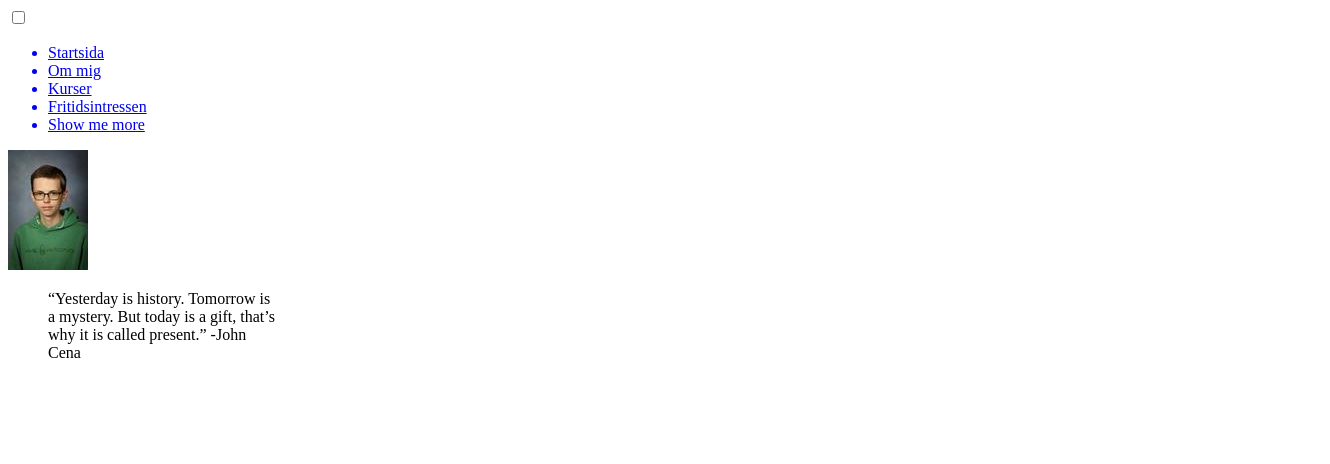
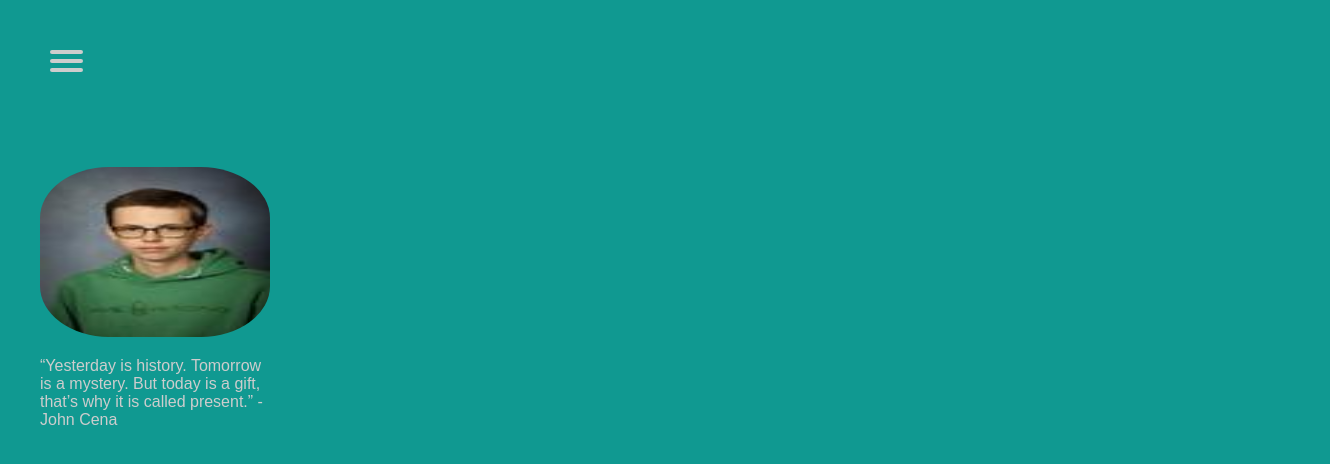
Before and after one commit to PhilipBranting/My-CV, a plain HTML site: page index.html in a window 1280 px wide. Shown: the whole page, 1330 px wide, since content can reach past the window. Drawn offline with Linux system fonts and the light colour scheme.

Commit message:
fixa med namn igen

```diff
--- a/index.html
+++ b/index.html
@@ -6,7 +6,7 @@
     <meta name="viewport" content="width=device-width, initial-scale=1.0">
     <title>Document</title>
 
-    <link rel ="stylesheet" href="startsida.css">
+    <link rel ="stylesheet" href="index.css">
 
 </head>
 <body>
@@ -24,8 +24,8 @@
 
 
       <ul id="menu">
-        <a href="startsida.html"><li>Startsida</li></a>
-        <a href="nahhh.html"><li>Om mig</li></a>
+        <a href="index.html"><li>Startsida</li></a>
+        <a href="om mig.html"><li>Om mig</li></a>
         <a href="kurser.html"><li>Kurser</li></a>
         <a href="fritidsintressen.html"><li>Fritidsintressen</li></a>
         <a href="https://en.wikipedia.org/wiki/Shoe" target="_blank"><li>Show me more</li></a>
--- a/nahhh.html
+++ b/om mig.html
@@ -5,7 +5,7 @@
     <meta http-equiv="X-UA-Compatible" content="IE=edge">
     <meta name="viewport" content="width=device-width, initial-scale=1.0">
     <title>Document</title>
-    <link rel ="stylesheet" href="nahh.css">
+    <link rel ="stylesheet" href="om mig.css">
 </head>
 <body>
 
@@ -23,8 +23,8 @@
 
 
     <ul id="menu">
-      <a href="startsida.html"><li>Startsida</li></a>
-      <a href="nahhh.html"><li>Om mig</li></a>
+      <a href="index.html"><li>Startsida</li></a>
+      <a href="om mig.html"><li>Om mig</li></a>
       <a href="kurser.html"><li>Kurser</li></a>
       <a href="fritidsintressen.html"><li>Fritidsintressen</li></a>
       <a href="https://en.wikipedia.org/wiki/Shoe" target="_blank"><li>Show me more</li></a>
```
Also changed, not shown: fritidsintressen.html (+2 -2 lines), kurser.html (+2 -2 lines), om mig.css (renamed from nahh.css).
